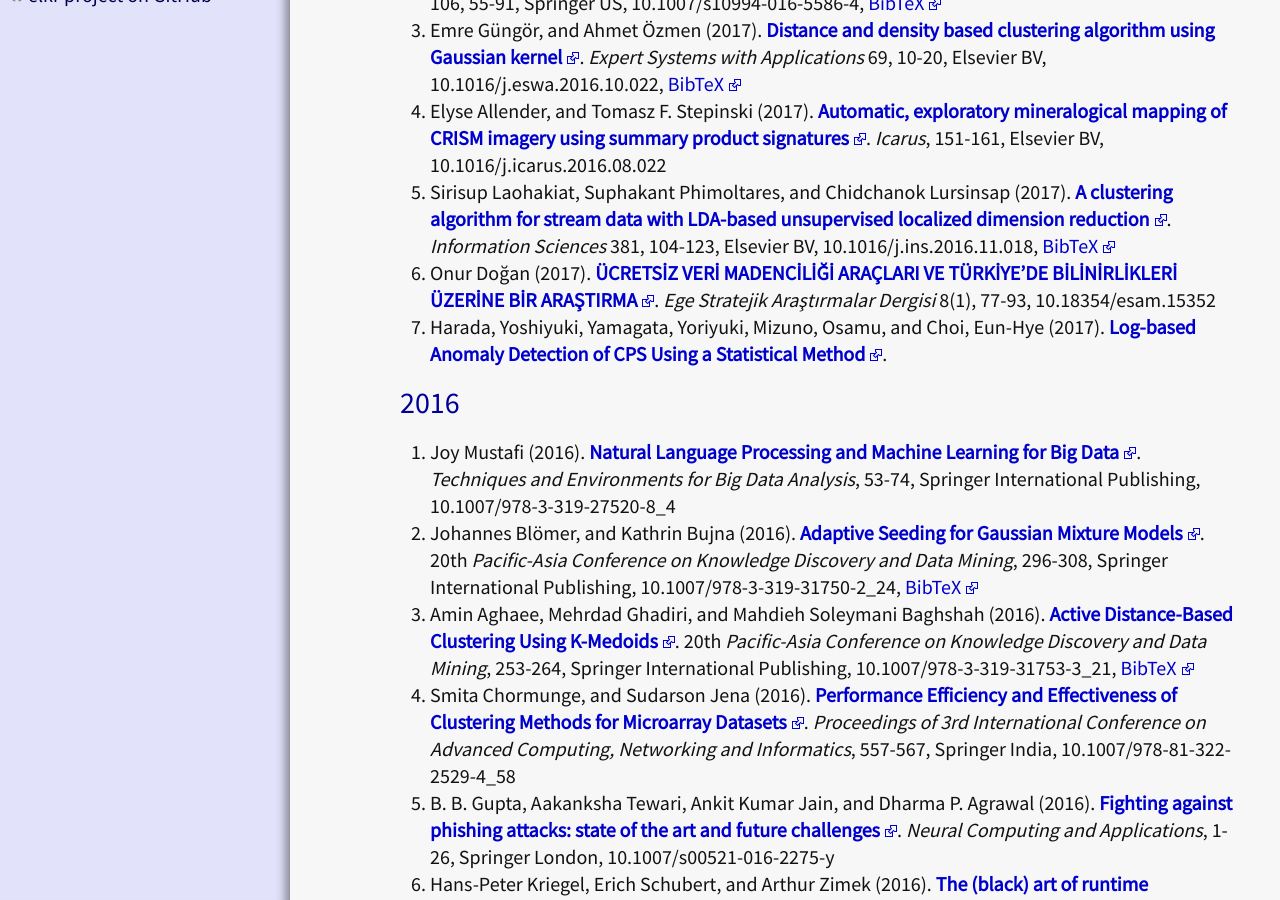
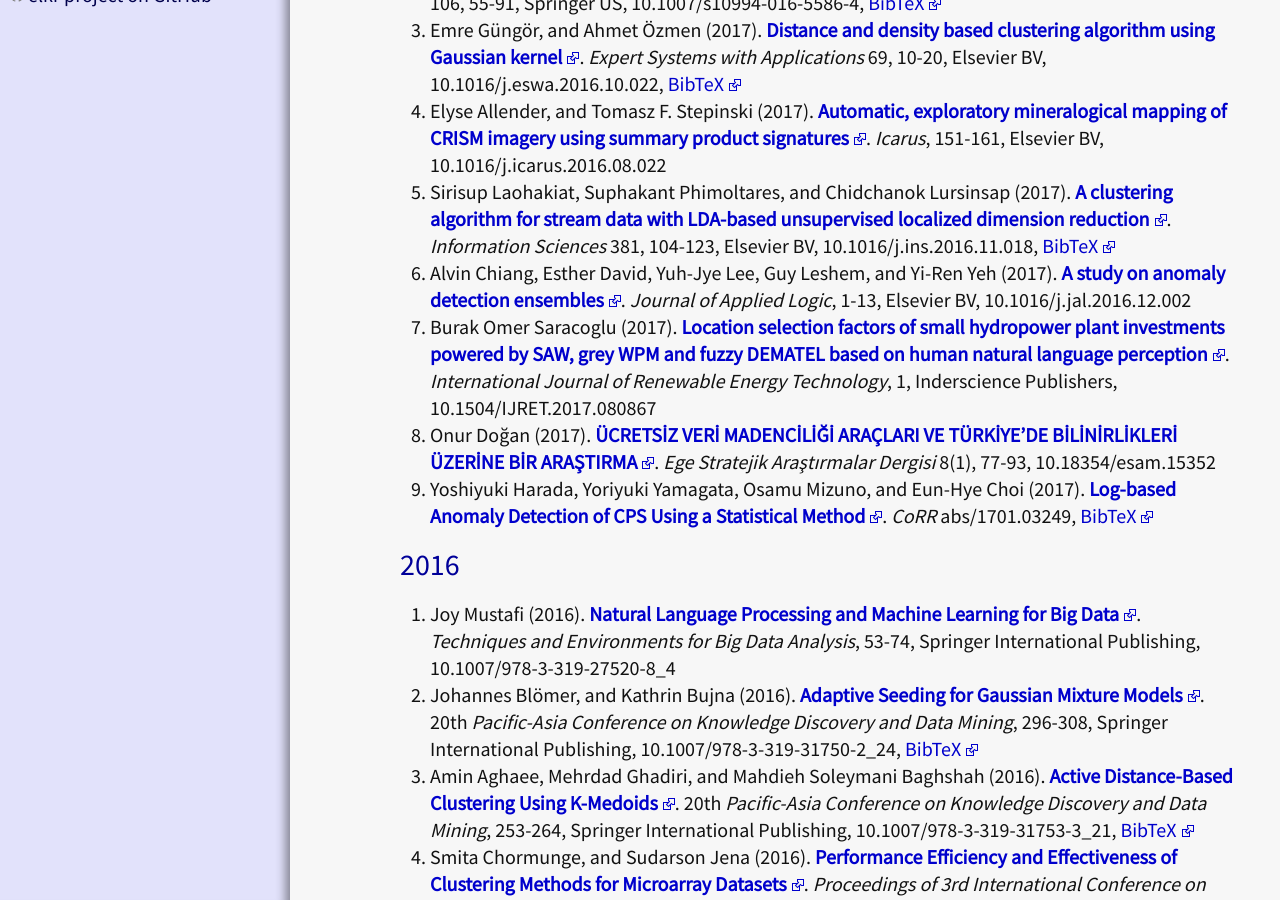
Before and after one commit to elki-project/elki-project.github.io, a Jekyll site: the page built from references.md, in a window 1280 px wide and 900 px high, scrolled down 616 px. Built offline with Jekyll 4.4.1, drawn with Linux system fonts in a browser that asks for light colours; some of the changed text lies outside the part shown.

Commit message:
A few references added.

```diff
--- a/references.md
+++ b/references.md
@@ -21,8 +21,10 @@
 1. Emre Güngör, and Ahmet Özmen (2017). **[Distance and density based clustering algorithm using Gaussian kernel](http://dx.doi.org/10.1016/j.eswa.2016.10.022)**. *Expert Systems with Applications* 69, 10-20, Elsevier BV, 10.1016/j.eswa.2016.10.022, [BibTeX](http://dblp.uni-trier.de/rec/bibtex/journals/eswa/GungorO17)
 1. Elyse Allender, and Tomasz F. Stepinski (2017). **[Automatic, exploratory mineralogical mapping of CRISM imagery using summary product signatures](http://dx.doi.org/10.1016/j.icarus.2016.08.022)**. *Icarus*, 151-161, Elsevier BV, 10.1016/j.icarus.2016.08.022
 1. Sirisup Laohakiat, Suphakant Phimoltares, and Chidchanok Lursinsap (2017). **[A clustering algorithm for stream data with LDA-based unsupervised localized dimension reduction](http://dx.doi.org/10.1016/j.ins.2016.11.018)**. *Information Sciences* 381, 104-123, Elsevier BV, 10.1016/j.ins.2016.11.018, [BibTeX](http://dblp.uni-trier.de/rec/bibtex/journals/isci/LaohakiatPL17)
+1. Alvin Chiang, Esther David, Yuh-Jye Lee, Guy Leshem, and Yi-Ren Yeh (2017). **[A study on anomaly detection ensembles](http://dx.doi.org/10.1016/j.jal.2016.12.002)**. *Journal of Applied Logic*, 1-13, Elsevier BV, 10.1016/j.jal.2016.12.002
+1. Burak Omer Saracoglu (2017). **[Location selection factors of small hydropower plant investments powered by SAW, grey WPM and fuzzy DEMATEL based on human natural language perception](http://dx.doi.org/10.1504/IJRET.2017.080867)**. *International Journal of Renewable Energy Technology*, 1, Inderscience Publishers, 10.1504/IJRET.2017.080867
 1. Onur Doğan (2017). **[ÜCRETSİZ VERİ MADENCİLİĞİ ARAÇLARI VE TÜRKİYE’DE BİLİNİRLİKLERİ ÜZERİNE BİR ARAŞTIRMA](http://dx.doi.org/10.18354/esam.15352)**. *Ege Stratejik Araştırmalar Dergisi* 8(1), 77-93, 10.18354/esam.15352
-1. Harada, Yoshiyuki, Yamagata, Yoriyuki, Mizuno, Osamu, and Choi, Eun-Hye (2017). **[Log-based Anomaly Detection of CPS Using a Statistical Method](http://arxiv.org/abs/1701.03249)**.
+1. Yoshiyuki Harada, Yoriyuki Yamagata, Osamu Mizuno, and Eun-Hye Choi (2017). **[Log-based Anomaly Detection of CPS Using a Statistical Method](http://arxiv.org/abs/1701.03249)**. *CoRR* abs/1701.03249, [BibTeX](http://dblp.uni-trier.de/rec/bibtex/journals/corr/HaradaYMC17)
 
 2016
 ----
@@ -68,6 +70,7 @@
 1. Johannes Schneider, and Thomas Locher (2016). **[Obfuscation using Encryption](http://arxiv.org/abs/1612.03345)**. *CoRR* abs/1612.03345, [BibTeX](http://dblp.uni-trier.de/rec/bibtex/journals/corr/SchneiderL16)
 1. Lei Xu, Chunxiao Jiang, Yong Ren, and Hsiao-Hwa Chen (2016). **[Microblog Dimensionality Reduction - A Deep Learning Approach](http://ieeexplore.ieee.org/abstract/document/7430292/)**. *IEEE Trans. Knowl. Data Eng.* 7 28, 1779-1789, [BibTeX](http://dblp.uni-trier.de/rec/bibtex/journals/tkde/XuJRC16)
 1. Klaus Arthur Schmid (2016). **Searching and mining in enriched geo-spatial data**. [BibTeX](http://dblp.uni-trier.de/rec/bibtex/phd/dnb/Schmid16)
+1. Michael Weiler (2016). **[Event detection in high throughput social media](https://edoc.ub.uni-muenchen.de/20370/2/Weiler_Michael.pdf)**. Ludwig-Maximilians-Universität München, [BibTeX](http://dblp.uni-trier.de/rec/bibtex/phd/dnb/Weiler16a)
 1. Anthony McCaffrey, and University Of Massachusetts (2016). **[Feature Type Spectrum Technique](https://www.google.com/patents/US20160247091)**.
 1. Balfagih, Ahmed (2016). **[Direct Selling Business Lead Prediction by Social Media Data Mining](http://hdl.handle.net/10222/71412)**.
 1. Brlečić Layer, Hrvoje (2016). **[Klasifikacija energetskih subjekata u Republici Hrvatskoj korištenjem otkrivanja znanja iz baza podataka](https://repozitorij.efzg.unizg.hr/islandora/object/efzg:31)**. University of Zagreb. Faculty of Economics and Business.
@@ -139,6 +141,7 @@
 1. Voronkov, A., and Virbitskaite, I. (2015). **Perspectives of System Informatics: 9th International Ershov Informatics Conference, PSI 2014, St. Petersburg, Russia, June 24-27, 2014. Revised Selected Papers**. Springer Berlin Heidelberg, 9783662468234
 1. Veit Köppen, Mario Hildebrandt, and Martin Schäler (2015). **[On performance optimization potentials regarding data classification in forensics](http://wwwiti.cs.uni-magdeburg.de/iti_db/publikationen/ps/auto/KSH15.pdf)**. *BTW Workshops*, 21-36, [BibTeX](http://dblp.uni-trier.de/rec/bibtex/conf/btw/KoppenHS15)
 1. Jürgen Hermes, Michael Richter, and Claes Neuefeind (2015). **[Automatic Induction of German Aspectual Verb Classes in a Distributional Framework](http://gscl2015.inf.uni-due.de/wp-content/uploads/2016/02/GSCL-201518.pdf)**. *GSCL*, 122-129, [BibTeX](http://dblp.uni-trier.de/rec/bibtex/conf/gldv/HermesRN15)
+1. Alvin Chiang, and Yi-Ren Yeh (2015). **[Anomaly Detection Ensembles: In Defense of the Average](http://ieeexplore.ieee.org/abstract/document/7397458/)**. *WI-IAT (3)*, 207-210, [BibTeX](http://dblp.uni-trier.de/rec/bibtex/conf/webi/ChiangY15)
 1. David Alfter (2015). **[Language Segmentation](http://arxiv.org/abs/1510.01717)**. *CoRR* abs/1510.01717, [BibTeX](http://dblp.uni-trier.de/rec/bibtex/journals/corr/Alfter15a)
 1. Ling Chen, Ting Yu, and Rada Chirkova (2015). **[WaveCluster with Differential Privacy](http://arxiv.org/abs/1508.00192)**. *CoRR* abs/1508.00192, [BibTeX](http://dblp.uni-trier.de/rec/bibtex/journals/corr/ChenYC15)
 1. Mehrdad Ghadiri, Amin Aghaee, and Mahdieh Soleymani Baghshah (2015). **[Active Distance-Based Clustering using K-medoids](http://arxiv.org/abs/1512.03953)**. *CoRR* abs/1512.03953, [BibTeX](http://dblp.uni-trier.de/rec/bibtex/journals/corr/GhadiriAB15)
```
Also changed, not shown: other parts of references.md (+0 -1 lines).
